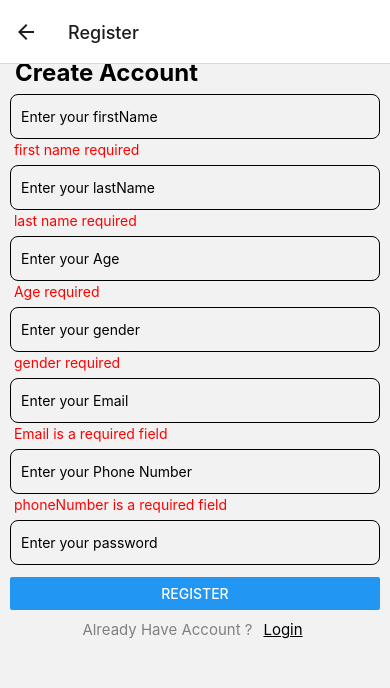
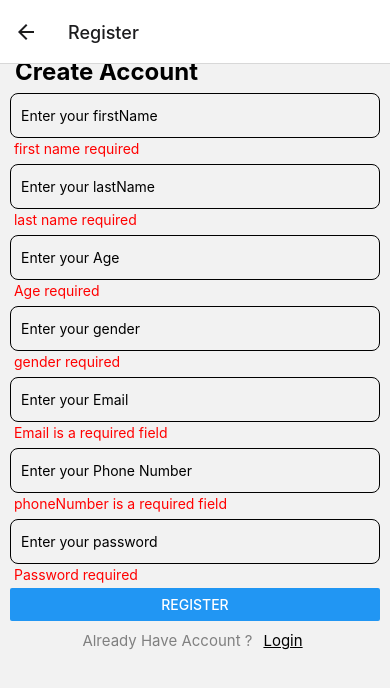
Before and after one commit to abhishek-2k23/React-Native-First-Project, a React Native app: screen /Register in a window 390 px wide. Both pictures are taken after a click on the button "REGISTER". Shown: the top 688 px of the page. Built offline with nearby package versions, Linux system fonts and the light colour scheme.

Commit message:
form validation error

```diff
--- a/componetns/Register.jsx
+++ b/componetns/Register.jsx
@@ -29,14 +29,14 @@ const Register = ({navigation}) => {
 
   //new user data validation
   const userSchema = Yup.object().shape({
-    firstName : Yup.string('only characters acceptable').min(2).required('first name required'),
-    lastName : Yup.string('only characters acceptable').required('last name required'),
-    Age : Yup.number('only positive numbers acceptable').min(0).required('Age required'),
+    firstName : Yup.string().typeError('only characters acceptable').min(2).required('first name required'),
+    lastName : Yup.string().typeError('only characters acceptable').required('last name required'),
+    Age : Yup.number().typeError('must be a number').positive().integer().required('Age required').max(150),
     gender : Yup.string('only letters acceptable').required('gender required'),
     Email : Yup.string('Enter email').email('must be a valid email'
     ).required(),
     Password : Yup.string().required('Password required'),
-    phoneNumber : Yup.number().required().min(10,'min 10 digits').max(10, 'max 10 digits')
+    phoneNumber : Yup.number().required().min(999999999,'min 10 digits')
   });
 
   //user login function
@@ -122,10 +122,11 @@ const Register = ({navigation}) => {
               gender: '',
             }}
             validationSchema={userSchema}
+            validateOnChange={false}
             onSubmit={(values, action) => loginFunction(values, action)}>
             {
               //arrow unnamed function which take input and handle errors
-              ({handleChange, handleBlur, handleSubmit, values,errors}) => (
+              ({handleChange, handleBlur, handleSubmit, values,errors,touched}) => (
                 // input fields view
                 <View>
                   <TextInput
@@ -137,7 +138,7 @@ const Register = ({navigation}) => {
                     placeholderTextColor={isDark ? '#fff' : '#000'}
                   />
                   {
-                  errors.firstName && (
+                  touched.firstName && errors.firstName && (
                     <Text style = {styles.errorStyle}> {errors?.firstName}</Text>
                   )
                 }
@@ -150,7 +151,7 @@ const Register = ({navigation}) => {
                     placeholderTextColor={isDark ? '#fff' : '#000'}
                   />
                   {
-                  errors.lastName && (
+                  touched.lastName && errors.lastName && (
                     <Text style = {styles.errorStyle}> {errors?.lastName}</Text>
                   )
                 }
@@ -163,7 +164,7 @@ const Register = ({navigation}) => {
                     placeholderTextColor={isDark ? '#fff' : '#000'}
                   />
                   {
-                  errors.Age && (
+                  touched.Age && errors.Age && (
                     <Text style = {styles.errorStyle}> {errors?.Age}</Text>
                   )
                 }
@@ -176,7 +177,7 @@ const Register = ({navigation}) => {
                     placeholderTextColor={isDark ? '#fff' : '#000'}
                   />
                   {
-                  errors.gender && (
+                  touched.gender && errors.gender && (
                     <Text style = {styles.errorStyle}> {errors?.gender}</Text>
                   )
                 }
@@ -189,7 +190,7 @@ const Register = ({navigation}) => {
                     placeholderTextColor={isDark ? '#fff' : '#000'}
                   />
                   {
-                  errors.Email && (
+                  touched.Email && errors.Email && (
                     <Text style = {styles.errorStyle}> {errors?.Email}</Text>
                   )
                 }
@@ -202,7 +203,7 @@ const Register = ({navigation}) => {
                     placeholderTextColor={isDark ? '#fff' : '#000'}
                   />
                   {
-                  errors.phoneNumber && (
+                  touched.phoneNumber && errors.phoneNumber && (
                     <Text style = {styles.errorStyle}> {errors?.phoneNumber}</Text>
                   )
                 }
@@ -216,6 +217,11 @@ const Register = ({navigation}) => {
                     placeholderTextColor={isDark ? '#fff' : '#000'}
                   />
                   {
+                    touched.Password && errors.Password && (
+                      <Text style = {styles.errorStyle}> {errors?.Password}</Text>
+                    )
+                  }
+                  {
                   errors.Password && (
                     <Text style = {[styles.errorStyle,{marginBottom: 10}]}></Text>
                   )
@@ -224,7 +230,7 @@ const Register = ({navigation}) => {
                   {/* login button  */}
                   <Button
                     onPress={handleSubmit}
-                    title="Register"
+                    title={!wait ? "Register" : "wait ..."}
                     style={styles.buttonStyle}
                     disabled={wait}
                   />
```
